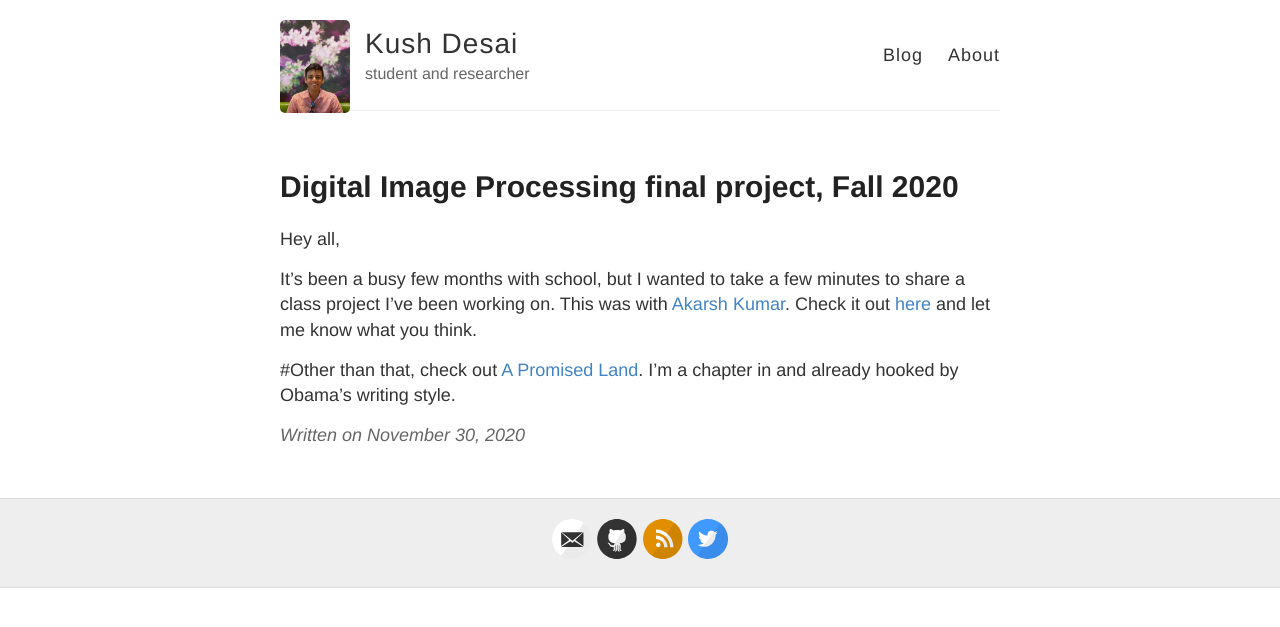
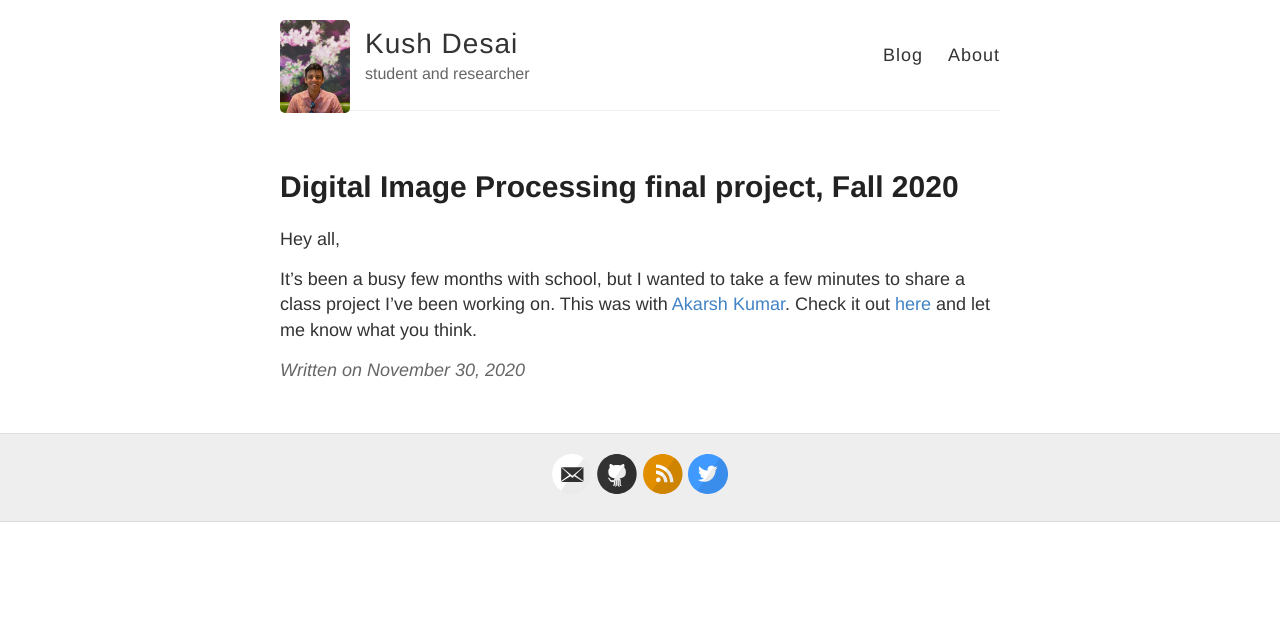
Before and after one commit to kdesai2018/kdesai2018.github.io, a Jekyll site: the page built from _posts/2020-11-30-nba-project.md, in a window 1280 px wide. Shown: the top 627 px of the page. Built offline with Jekyll 4.4.1, drawn with Linux system fonts in a browser that asks for light colours.

Commit message:
comment out obama book

```diff
--- a/_posts/2020-11-30-nba-project.md
+++ b/_posts/2020-11-30-nba-project.md
@@ -7,4 +7,4 @@ Hey all,
 
 It's been a busy few months with school, but I wanted to take a few minutes to share a class project I've been working on. This was with [Akarsh Kumar](http://www.akarshkumar.com). Check it out [here](https://youtu.be/TboPF-H-13Q) and let me know what you think.
 
-#Other than that, check out [A Promised Land](https://bookstorelink.com/9781524763169). I'm a chapter in and already hooked by Obama's writing style.
+<!-- Other than that, check out [A Promised Land](https://bookstorelink.com/9781524763169). I'm a chapter in and already hooked by Obama's writing style. -->
```
